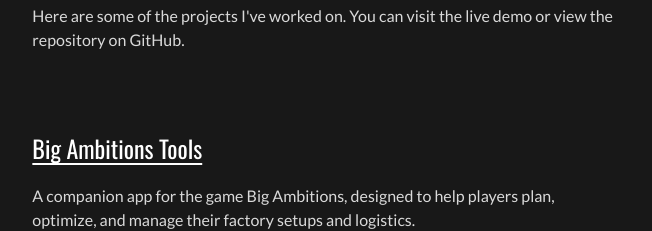
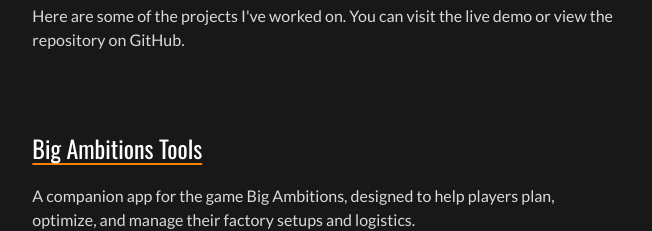
Before and after one commit to Dudeldups/personal-portfolio, a React (Vite) app in the folder frontend/: page / in a window 1280 px wide. Shown: the part 1040-1271 px from the top of the page, without its empty margins (579-1231 px from the left). Built offline with nearby package versions, Linux system fonts and the light colour scheme.

Commit message:
refactor heading underline

```diff
--- a/frontend/src/components/Projects/Projects.tsx
+++ b/frontend/src/components/Projects/Projects.tsx
@@ -26,7 +26,7 @@
               >
                 <div className="flex flex-col items-center gap-7 lg:items-start">
                   <hgroup className="text-center max-lg:max-w-md lg:text-left">
-                    <h3 className="mb-5 text-2xl underline decoration-white underline-offset-4">
+                    <h3 className="mb-5 text-2xl underline decoration-accent underline-offset-4">
                       {t(titleString)}
                     </h3>
                     <p>{t(descString)}</p>
```
